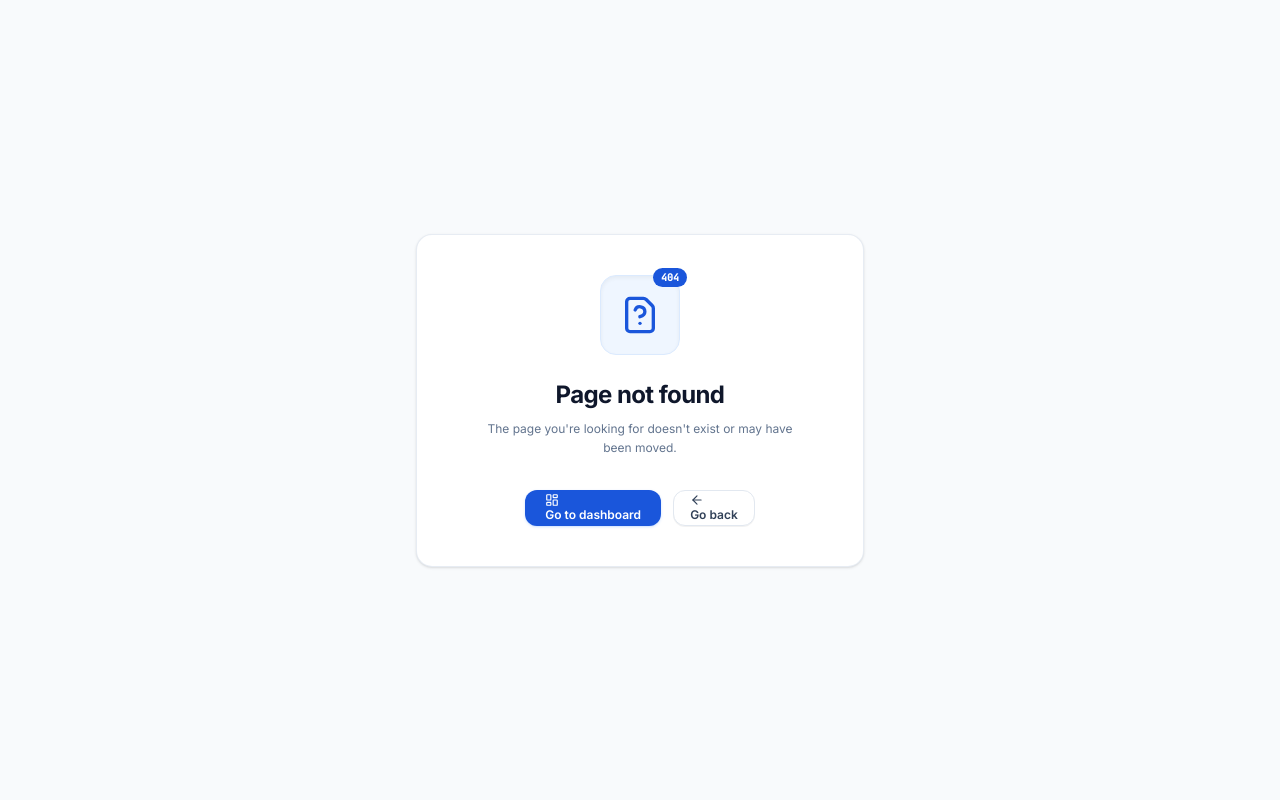
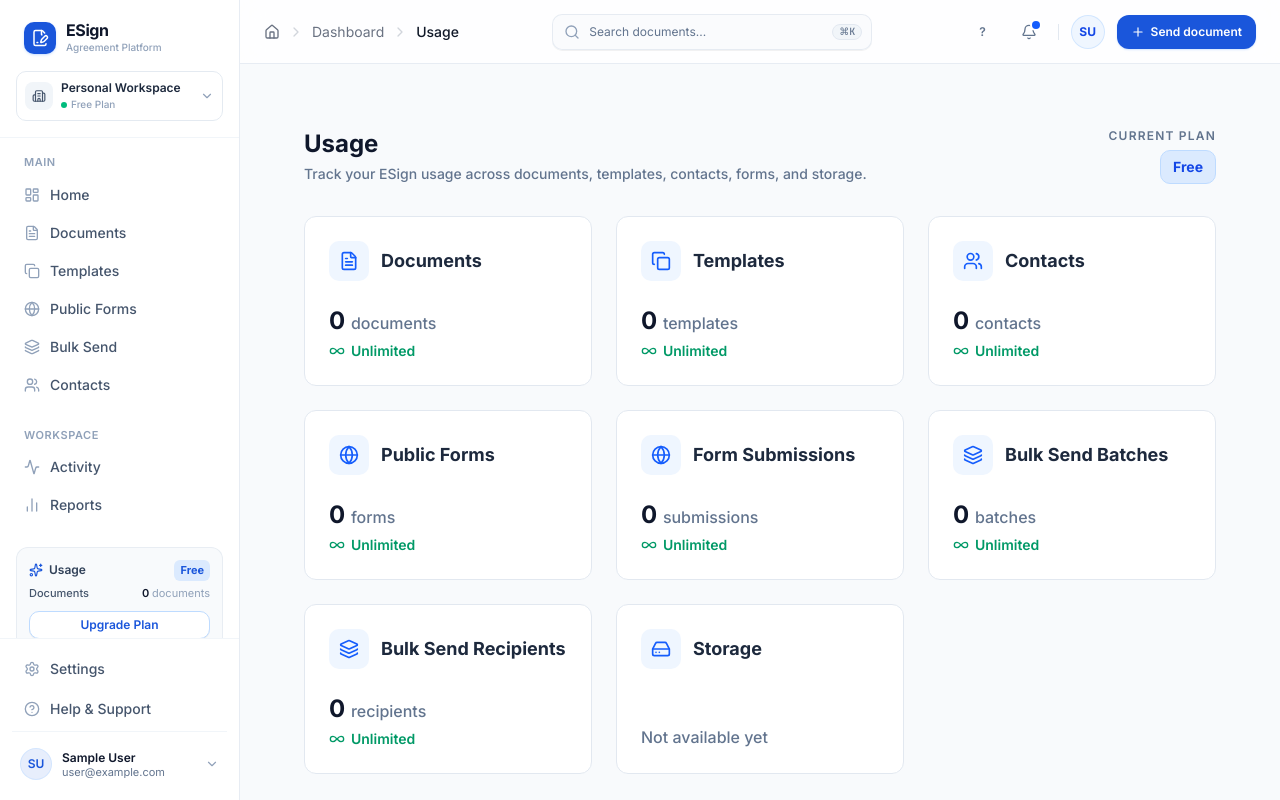
Before and after one commit to Shaikh-Adnan28/E-Sign, a Next.js app: page /dashboard/usage in a window 1280 px wide. Before the commit this address had no page. Built offline with nearby package versions, Linux system fonts and the light colour scheme; no server answers; the database is empty; sample sign-in values are in the browser's storage.

Commit message:
feat: Implement REAL usage dashboard foundation (Phase 9.1)

```diff
--- /dev/null
+++ b/src/app/api/usage/route.ts
@@ -0,0 +1,91 @@
+import { NextResponse } from "next/server";
+import { auth } from "@/lib/auth";
+import { db } from "@/lib/db";
+import { envelopes, templates, contacts, publicForms, publicFormSubmissions, bulkSendBatches, bulkSendRows } from "@/lib/db/schema";
+import { eq, sql } from "drizzle-orm";
+
+export async function GET() {
+  try {
+    const session = await auth();
+    if (!session?.user?.id) {
+      return NextResponse.json({ error: "Unauthorized" }, { status: 401 });
+    }
+
+    const userId = session.user.id;
+
+    // Use efficient aggregate queries
+    const [
+      docsResult,
+      templatesResult,
+      contactsResult,
+      formsResult,
+      submissionsResult,
+      batchesResult,
+      bulkRowsResult
+    ] = await Promise.all([
+      db.select({ count: sql<number>`count(*)::int` }).from(envelopes).where(eq(envelopes.ownerId, userId)),
+      db.select({ count: sql<number>`count(*)::int` }).from(templates).where(eq(templates.ownerId, userId)),
+      db.select({ count: sql<number>`count(*)::int` }).from(contacts).where(eq(contacts.ownerId, userId)),
+      db.select({ count: sql<number>`count(*)::int` }).from(publicForms).where(eq(publicForms.ownerId, userId)),
+
+      // Join for public form submissions owned by user
+      db.select({ count: sql<number>`count(*)::int` })
+        .from(publicFormSubmissions)
+        .leftJoin(publicForms, eq(publicFormSubmissions.publicFormId, publicForms.id))
+        .where(eq(publicForms.ownerId, userId)),
+
+      // Bulk Send batches
+      db.select({ count: sql<number>`count(*)::int` }).from(bulkSendBatches).where(eq(bulkSendBatches.ownerId, userId)),
+
+      // Bulk Send rows (recipients)
+      db.select({ count: sql<number>`count(*)::int` })
+        .from(bulkSendRows)
+        .leftJoin(bulkSendBatches, eq(bulkSendRows.batchId, bulkSendBatches.id))
+        .where(eq(bulkSendBatches.ownerId, userId)),
+    ]);
+
+    // Storage tracking is currently not supported because we don't store file size metadata
+    // in the documents or templates tables. We avoid scanning the filesystem.
+
+    const usage = {
+      planName: "Free",
+      documents: {
+        used: docsResult[0]?.count || 0,
+        limit: null
+      },
+      templates: {
+        used: templatesResult[0]?.count || 0,
+        limit: null
+      },
+      contacts: {
+        used: contactsResult[0]?.count || 0,
+        limit: null
+      },
+      publicForms: {
+        used: formsResult[0]?.count || 0,
+        limit: null
+      },
+      publicFormSubmissions: {
+        used: submissionsResult[0]?.count || 0,
+        limit: null
+      },
+      bulkSendBatches: {
+        used: batchesResult[0]?.count || 0,
+        limit: null
+      },
+      bulkSendRecipients: {
+        used: bulkRowsResult[0]?.count || 0,
+        limit: null
+      },
+      storage: {
+        used: null, // Indicates not available
+        limit: null
+      }
+    };
+
+    return NextResponse.json(usage);
+  } catch (error) {
+    console.error("Usage API Error:", error);
+    return NextResponse.json({ error: "Failed to fetch usage" }, { status: 500 });
+  }
+}
--- /dev/null
+++ b/src/app/dashboard/usage/page.tsx
@@ -0,0 +1,17 @@
+import { auth } from "@/lib/auth";
+import { redirect } from "next/navigation";
+import UsageClient from "./usage-client";
+
+export const metadata = {
+  title: "Usage | ESign",
+  description: "Track your ESign usage",
+};
+
+export default async function UsagePage() {
+  const session = await auth();
+  if (!session?.user?.id) {
+    redirect("/login");
+  }
+
+  return <UsageClient />;
+}
--- /dev/null
+++ b/src/app/dashboard/usage/usage-client.tsx
@@ -0,0 +1,133 @@
+"use client";
+
+import { useUsage } from "@/hooks/use-usage";
+import { Loader2, FileText, Copy, Users, Globe, Layers, HardDrive, Infinity } from "lucide-react";
+import { Button } from "@/components/ui/button";
+
+function UsageStatCard({ title, icon: Icon, data, noun, notAvailableText }: any) {
+  return (
+    <div className="bg-white rounded-xl border border-slate-200 p-6 flex flex-col justify-between hover:shadow-md transition-shadow">
+      <div className="flex items-center gap-3 mb-6">
+        <div className="h-10 w-10 rounded-lg bg-blue-50 flex items-center justify-center text-blue-600">
+          <Icon size={20} />
+        </div>
+        <h3 className="font-bold text-slate-800 text-lg">{title}</h3>
+      </div>
+
+      {data?.used === null || data?.used === undefined ? (
+        <div className="text-slate-500 font-medium">{notAvailableText || "Not available yet"}</div>
+      ) : (
+        <div className="space-y-1">
+          <div className="text-2xl font-black text-slate-900">
+            {data.used} <span className="text-base font-medium text-slate-500">{noun}</span>
+          </div>
+          <div className="flex items-center gap-1.5 text-emerald-600 font-semibold text-sm">
+            <Infinity size={16} /> Unlimited
+          </div>
+        </div>
+      )}
+    </div>
+  );
+}
+
+export default function UsageClient() {
+  const { usage, loading, error } = useUsage();
+
+  if (loading) {
+    return (
+      <div className="h-full w-full flex items-center justify-center">
+        <Loader2 className="animate-spin text-blue-600 h-8 w-8" />
+      </div>
+    );
+  }
+
+  if (error || !usage) {
+    return (
+      <div className="h-full w-full flex flex-col items-center justify-center text-center p-8">
+        <div className="text-red-500 font-bold text-lg mb-2">Unable to load usage</div>
+        <p className="text-slate-500">Please try again later.</p>
+      </div>
+    );
+  }
+
+  return (
+    <div className="max-w-5xl mx-auto p-6 md:p-8 space-y-8">
+      {/* Header */}
+      <div className="flex flex-col md:flex-row md:items-center justify-between gap-4">
+        <div>
+          <h1 className="text-2xl font-black text-slate-900">Usage</h1>
+          <p className="text-slate-500 mt-1 font-medium text-sm">
+            Track your ESign usage across documents, templates, contacts, forms, and storage.
+          </p>
+        </div>
+
+        <div className="flex flex-col items-end">
+          <div className="text-xs font-semibold text-slate-500 uppercase tracking-widest mb-1.5">Current Plan</div>
+          <div className="bg-blue-100 text-blue-700 font-bold px-3 py-1.5 rounded-lg text-sm border border-blue-200">
+            {usage.planName}
+          </div>
+        </div>
+      </div>
+
+      {/* Grid */}
+      <div className="grid grid-cols-1 md:grid-cols-2 lg:grid-cols-3 gap-6">
+        <UsageStatCard
+          title="Documents"
+          icon={FileText}
+          data={usage.documents}
+          noun="documents"
+        />
+        <UsageStatCard
+          title="Templates"
+          icon={Copy}
+          data={usage.templates}
+          noun="templates"
+        />
+        <UsageStatCard
+          title="Contacts"
+          icon={Users}
+          data={usage.contacts}
+          noun="contacts"
+        />
+        <UsageStatCard
+          title="Public Forms"
+          icon={Globe}
+          data={usage.publicForms}
+          noun="forms"
+        />
+        <UsageStatCard
+          title="Form Submissions"
+          icon={Globe}
+          data={usage.publicFormSubmissions}
+          noun="submissions"
+        />
+        <UsageStatCard
+          title="Bulk Send Batches"
+          icon={Layers}
+          data={usage.bulkSendBatches}
+          noun="batches"
+        />
+        <UsageStatCard
+          title="Bulk Send Recipients"
+          icon={Layers}
+          data={usage.bulkSendRecipients}
+          noun="recipients"
+        />
+        <UsageStatCard
+          title="Storage"
+          icon={HardDrive}
+          data={usage.storage}
+          noun="MB used"
+          notAvailableText="Not available yet"
+        />
+      </div>
+
+      {/* Footer / Upgrade */}
+      <div className="mt-8 border-t pt-8 text-center">
+        <Button className="bg-[#1A56DB] hover:bg-blue-700 text-white font-bold h-11 px-8 rounded-full shadow-lg hover:shadow-xl transition-all">
+          Upgrade Plan
+        </Button>
+      </div>
+    </div>
+  );
+}
--- a/src/components/layout/sidebar.tsx
+++ b/src/components/layout/sidebar.tsx
@@ -34,11 +34,27 @@
 } from "@/components/ui/dropdown-menu"
 import { cn, getInitials } from "@/lib/utils"
 
+import { useUsage } from "@/hooks/use-usage"
+
 interface NavItem {
   label: string
   icon: React.ComponentType<{ className?: string }>
   href: string
   badge?: string
+}
+
+function UsageCardItem({ loading, error, data, label, noun }: { loading: boolean, error: any, data: any, label: string, noun: string }) {
+  if (loading) return <div className="h-4 w-full bg-slate-200 animate-pulse rounded" />
+  if (error) return <div className="text-[10px] text-red-500">Failed to load</div>
+  if (!data) return null
+  return (
+    <div className="flex justify-between items-center">
+      <span className="text-[11px] font-medium text-slate-600">{label}</span>
+      <span className="text-[11px] font-semibold text-slate-900">
+        {data.used} <span className="text-slate-400 font-normal">{noun}</span>
+      </span>
+    </div>
+  )
 }
 
 const mainNavItems: NavItem[] = [
@@ -71,6 +87,7 @@
 
 export function Sidebar({ className, user }: SidebarProps) {
   const pathname = usePathname()
+  const { usage, loading: usageLoading, error: usageError } = useUsage()
 
   const userName = user?.name || "User"
   const userEmail = user?.email || "user@esign.com"
@@ -179,19 +196,23 @@
 
         {/* Usage Card */}
         <div className="mx-1 p-3 rounded-xl bg-slate-50 border border-slate-200/70 space-y-2.5">
-          <div className="flex items-center justify-between">
+          <div className="flex items-center justify-between mb-1">
             <span className="text-xs font-semibold text-slate-700 flex items-center gap-1.5">
               <Sparkles className="h-3.5 w-3.5 text-[#1A56DB]" /> Usage
             </span>
-            <span className="text-[11px] font-medium text-slate-500">3 / 10 docs</span>
+            <span className="text-[11px] font-bold text-[#1A56DB] bg-blue-100 px-1.5 py-0.5 rounded-md">
+              Free
+            </span>
           </div>
-          {/* Progress bar */}
-          <div className="h-1.5 w-full bg-slate-200 rounded-full overflow-hidden">
-            <div className="h-full bg-[#1A56DB] rounded-full w-[30%]" />
+
+          <div className="space-y-1">
+            <UsageCardItem loading={usageLoading} error={usageError} data={usage?.documents} label="Documents" noun="documents" />
           </div>
+
           <Button
             variant="outline"
             size="sm"
+            onClick={() => { window.location.href = '/dashboard/usage'; }}
             className="w-full h-7 text-xs font-semibold text-[#1A56DB] border-blue-200 hover:bg-blue-50/80 hover:text-blue-700 bg-white"
           >
             Upgrade Plan
--- /dev/null
+++ b/src/hooks/use-usage.ts
@@ -0,0 +1,24 @@
+import { useState, useEffect } from "react";
+export function useUsage() {
+  const [usage, setUsage] = useState<any>(null);
+  const [loading, setLoading] = useState(true);
+  const [error, setError] = useState<Error | null>(null);
+
+  useEffect(() => {
+    fetch("/api/usage")
+      .then((res) => {
+        if (!res.ok) throw new Error("Failed to fetch usage");
+        return res.json();
+      })
+      .then((data) => {
+        setUsage(data);
+        setLoading(false);
+      })
+      .catch((err) => {
+        setError(err);
+        setLoading(false);
+      });
+  }, []);
+
+  return { usage, loading, error };
+}
```
